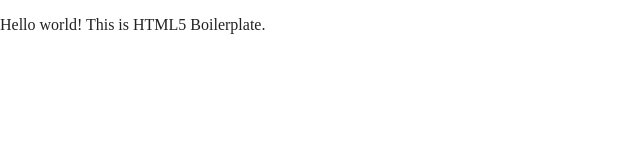
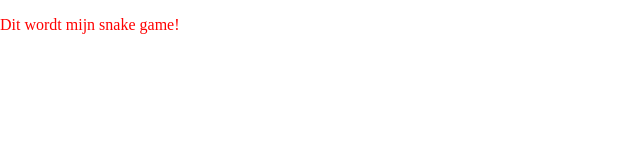
Before and after one commit to JelleHuts/JavaScriptp3, a website built with Parcel: page index.html in a window 1280 px wide. Shown: the whole page, without its empty margins (0-640 px from the left). Built offline with nearby package versions, Linux system fonts and the light colour scheme.

Commit message:
Aanpassing aan index, main.js en main.css

```diff
--- a/css/main.css
+++ b/css/main.css
@@ -86,6 +86,14 @@
 /* ==========================================================================
    Author's custom styles
    ========================================================================== */
+
+
+
+.red{
+  color: red;
+}
+
+
 
 /* ==========================================================================
    Helper classes
--- a/index.html
+++ b/index.html
@@ -25,7 +25,7 @@
 <body>
 
   <!-- Add your site or application content here -->
-  <p>Hello world! This is HTML5 Boilerplate.</p>
+  <p class="red">Dit wordt mijn snake game!</p>
   <script src="js/vendor/modernizr-3.11.2.min.js"></script>
   <script src="js/plugins.js"></script>
   <script src="js/main.js"></script>
--- a/js/main.js
+++ b/js/main.js
@@ -0,0 +1 @@
+console.log("start");
```
